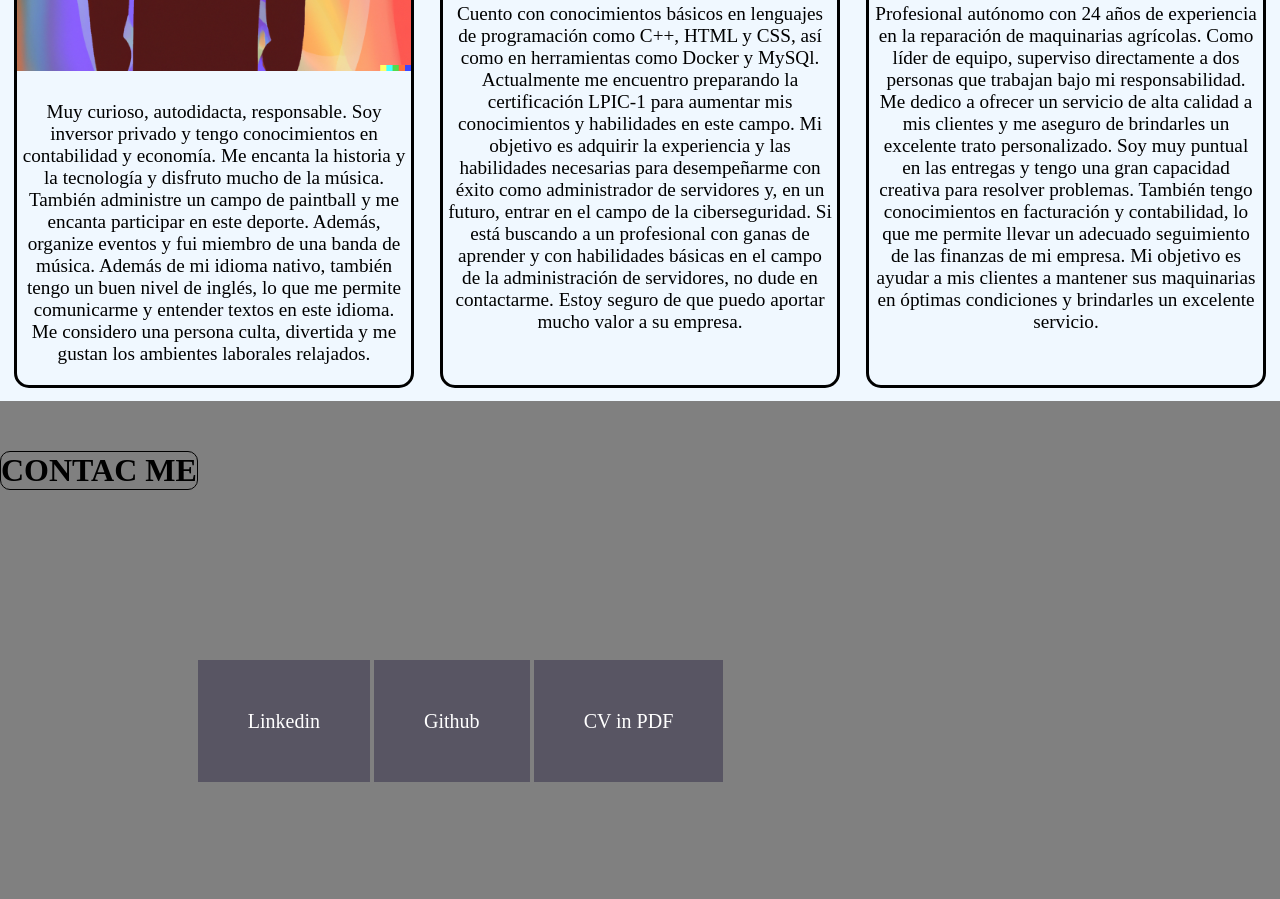
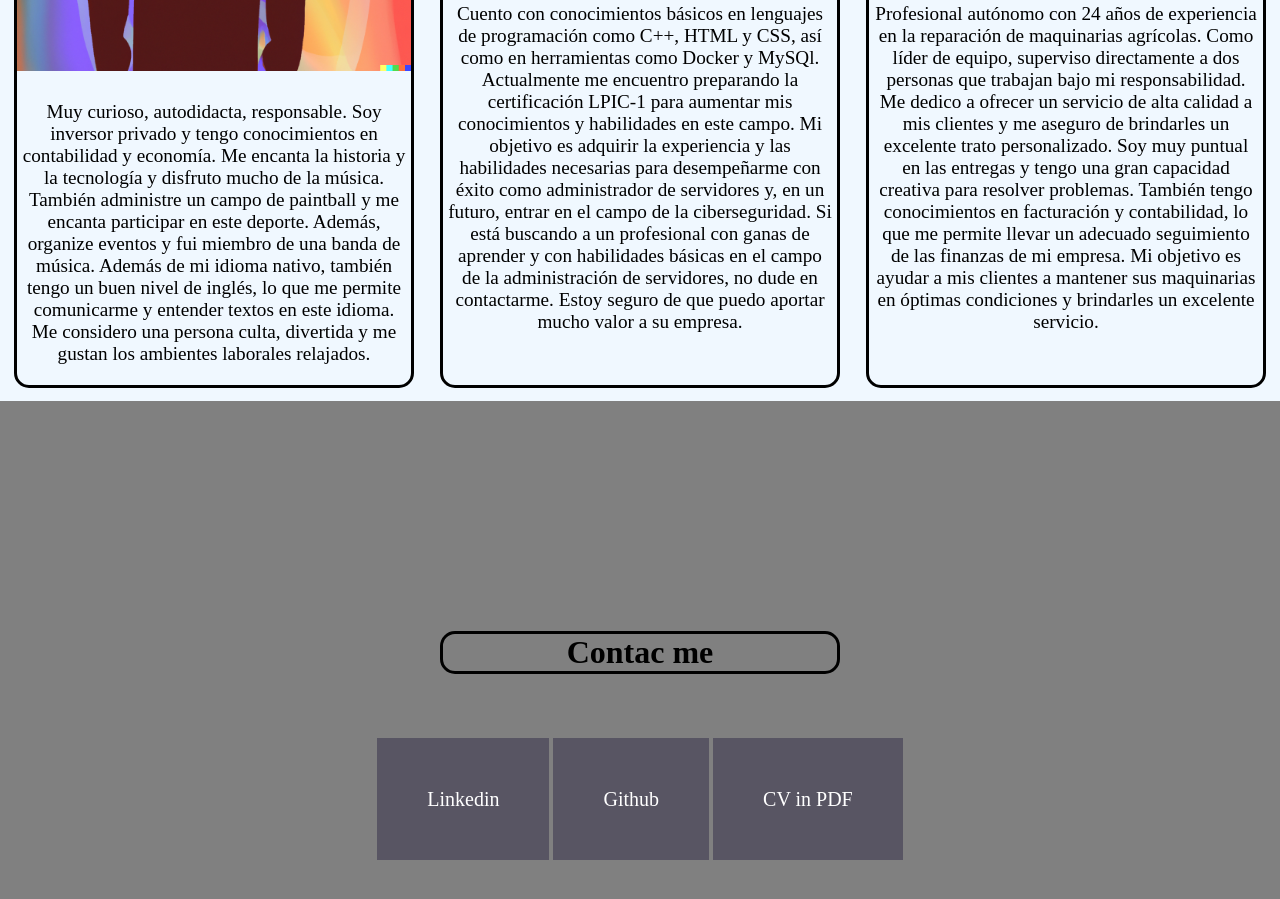
Before and after one commit to crigca/crigca.github.io, a plain HTML site: page index.html in a window 1280 px wide. Shown: the part 1104-2003 px from the top of the page. Drawn offline with Linux system fonts and the light colour scheme.

Commit message:
Update styles.css

```diff
--- a/styles.css
+++ b/styles.css
@@ -1,3 +1,4 @@
+
 *{
     box-sizing: border-box;
     margin: 0;
@@ -85,33 +86,35 @@ p {
 
 
 section#contact{
-    text-align: center;
-    background-color: gray;
+    background-color: grey;
     display: flex;
+    flex-direction: column;
+    justify-content: center;
+    align-items: center;
     max-height: 80%;
     height: 1000px;
 
 }
 
-section#contact h2{
-    text-transform: uppercase;
-    position: relative;
-    top: 50px;
+.cnt {
+
+    border: 3px solid black;
+    width: 400px;
+    margin: 13px auto;
+    border-radius: 15px;
     text-align: center;
-    border: 1px solid black;
-    border-radius: 10px;
-    display: flex;
-    justify-content: center;
-    align-items: center;
+    margin-bottom: 50px;
+
+}
 
 
 
-}
 
 .redes {
     display: flex;
     flex-direction: column;
     justify-content: center;
+    margin-top: 50px;
 
 
 
```
